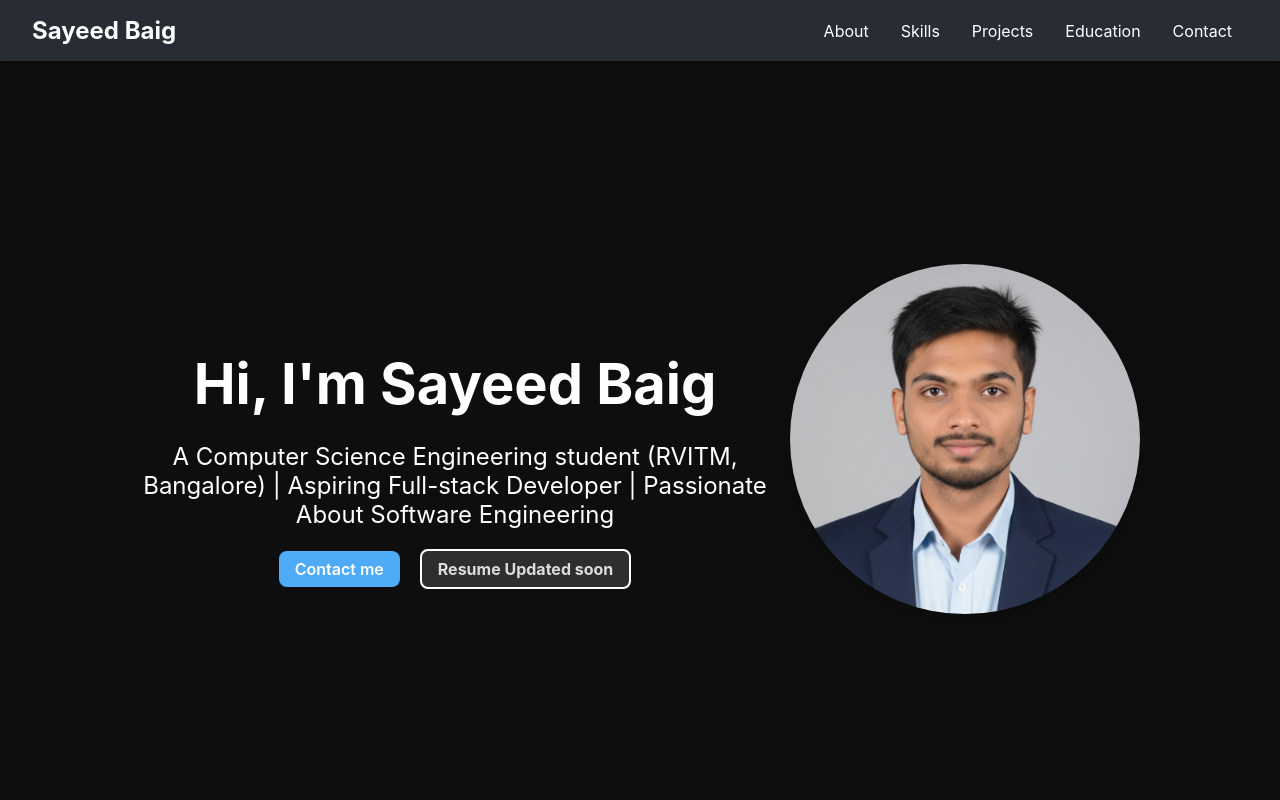
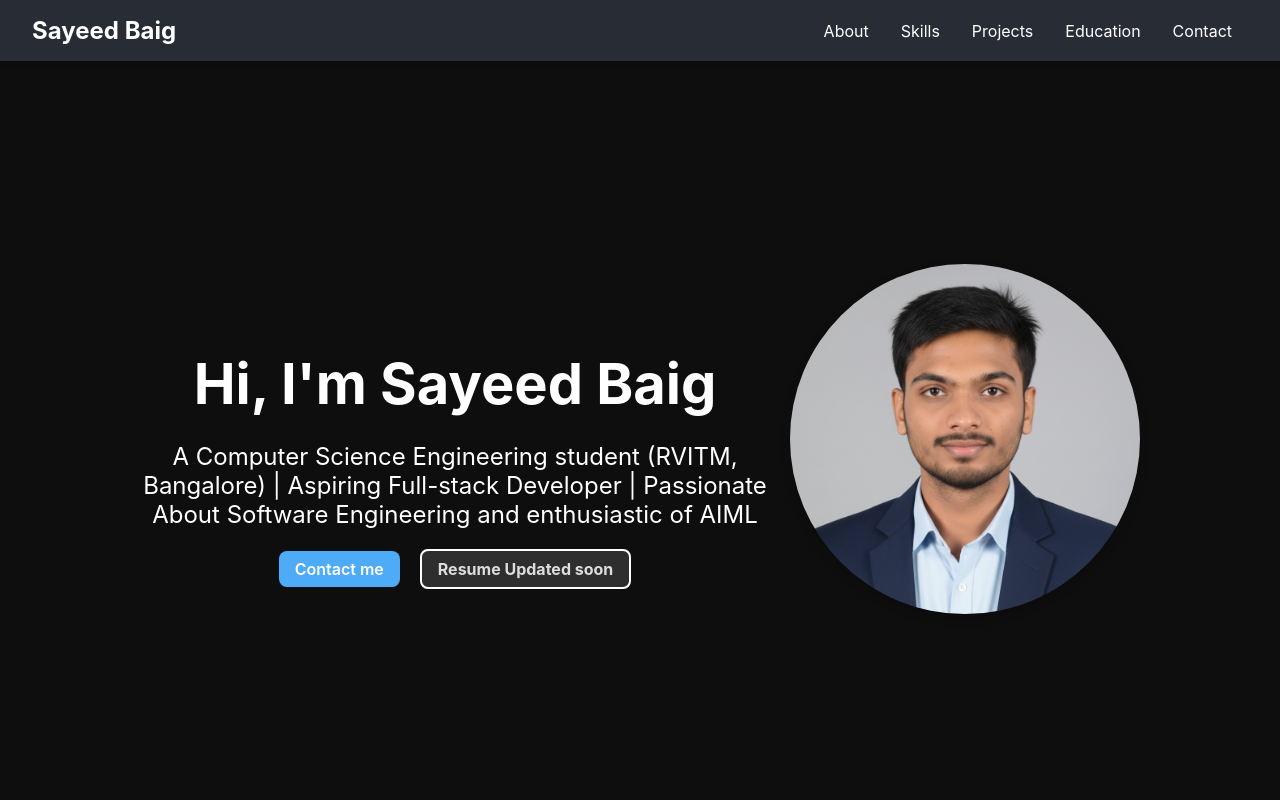
Before and after one commit to SayeedBaig/Portfolio, a React (Create React App) app in the folder frontend/: page / in a window 1280 px wide. Shown: the top 800 px of the page. Built offline with nearby package versions, Linux system fonts and the light colour scheme; no server answers.

Commit message:
Updated Hero section

```diff
--- a/frontend/src/component/Hero.js
+++ b/frontend/src/component/Hero.js
@@ -29,7 +29,7 @@
           <h1>Hi, I'm Sayeed Baig</h1>
           <p>
             A Computer Science Engineering student (RVITM, Bangalore) | Aspiring Full-stack Developer |
-            Passionate About Software Engineering
+            Passionate About Software Engineering and enthusiastic of AIML
           </p>
           <div className="hero-buttons">
             <a href="#projects" className="btn btn-primary">Contact me</a>
```
Also changed, not shown: frontend/public/index.html (+0 -9 lines), 1 other file (tests, documents, lock files or other folders).
